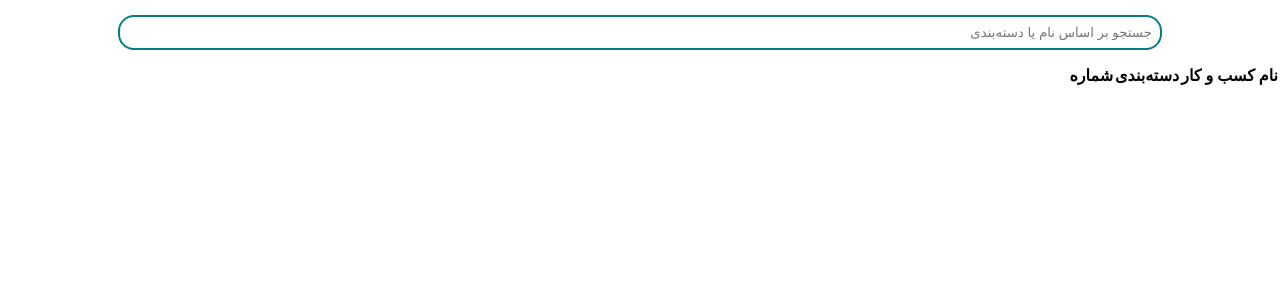
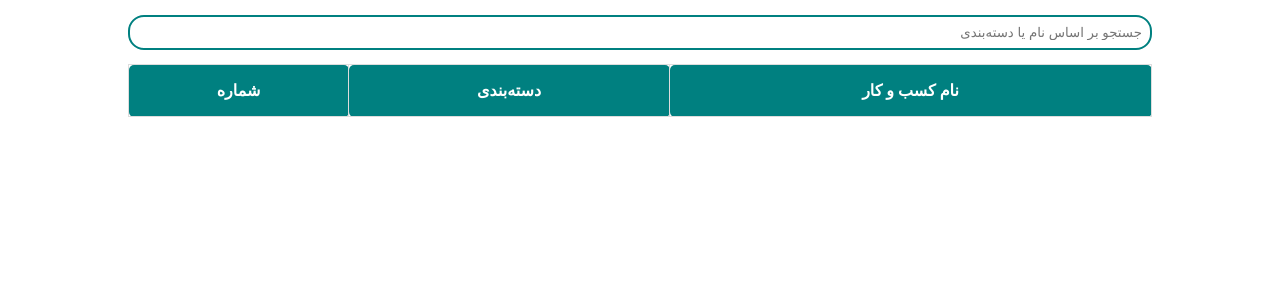
Before and after one commit to rzmahdi/CRUD-with-FastAPI, a Python web app: template templates/index.html in a window 1280 px wide. Shown: the top 300 px of the page. Run offline with Jinja, Linux system fonts and the light colour scheme; the template is opened without the code that fills it, so the values that code supplies are empty.

Commit message:
feat(style): add table style

```diff
--- a/static/style.css
+++ b/static/style.css
@@ -1,6 +1,7 @@
 *{
     margin: 0;
     padding: 0;
+    box-sizing: border-box;
 }
 div.search-box{
     height: 4rem;
@@ -17,3 +18,31 @@ div.search-box{
 .search-box input:focus{
     outline: 0;
 }
+
+div.content{
+    width: 100%;
+    height: max-content;
+    display: flex;
+    align-items: center;
+    justify-content: center;
+}
+.content table{
+    width: 80%;
+    text-align: center;
+    border-radius: 5px;
+    border-collapse: collapse;
+}
+td, th {
+  border: 1px solid #ddd;
+  padding: 8px;
+  border-radius: 5px;
+}
+tr:nth-child(even){background-color: #f2f2f2;}
+
+tr:hover {background-color: #ddd;}
+
+th {
+  padding: 1rem 0;
+  background-color: teal;
+  color: white;
+}
```
